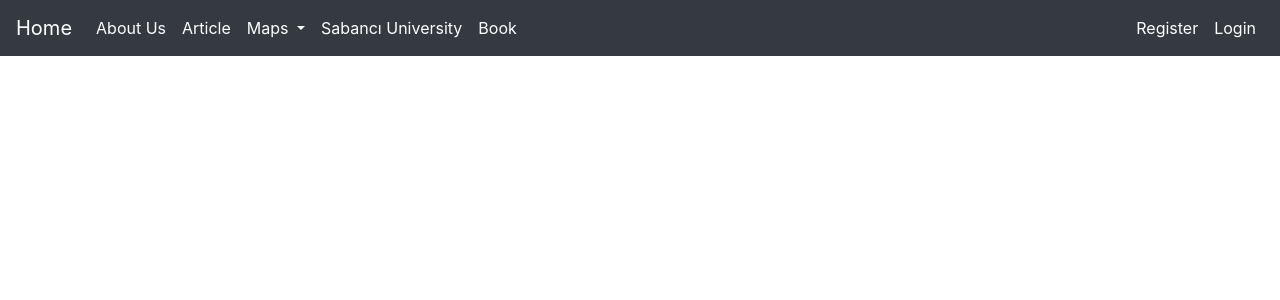
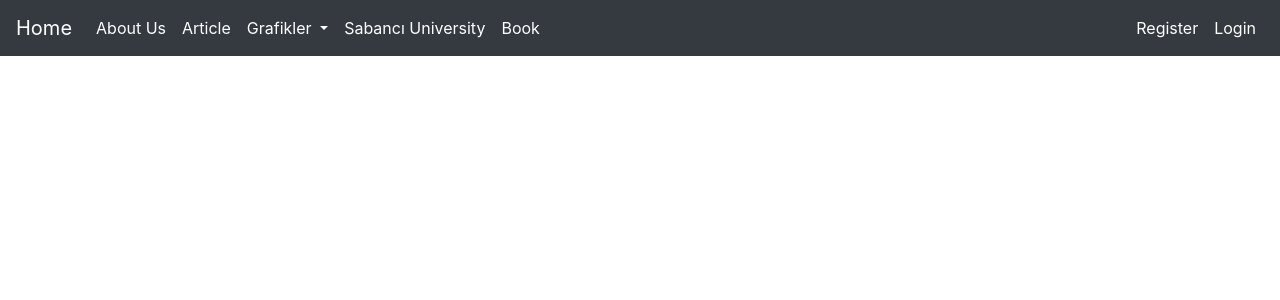
Before and after one commit to orkngkc/pureWebsiteFlask, a Flask app: page /book in a window 1280 px wide. Shown: the top 300 px of the page. Run offline with Flask 3, Linux system fonts and the light colour scheme; parts of the project's set-up code (start-up, migrations or seed data) failed here and were passed over; some libraries are stand-ins or nearby versions.

Commit message:
navbar update

```diff
--- a/templates/includes/navbar.html
+++ b/templates/includes/navbar.html
@@ -13,13 +13,13 @@
           </li>
           <li class="nav-item dropdown active">
               <a class="nav-link dropdown-toggle" href="/maps" id="navbarDropdown" role="button" data-toggle="dropdown" aria-haspopup="true" aria-expanded="false">
-                Maps
+                Grafikler
               </a>
               <div class="dropdown-menu" aria-labelledby="navbarDropdown">
-                <a class="dropdown-item" href="/other_maps">Cluster Maps </a>
-                <a class="dropdown-item" href="/heatmaps">Heatmaps </a>
+                <a class="dropdown-item" href="/other_maps">Kümeli Haritalar </a>
+                <a class="dropdown-item" href="/heatmaps">Isı Haritaları </a>
                 <div class="dropdown-divider"></div>
-                <a class="dropdown-item" href="/plot">Plot</a>
+                <a class="dropdown-item" href="/plot">Grafikler</a>
               </div>
           </li>
             <li class = "nav-item active">
```
